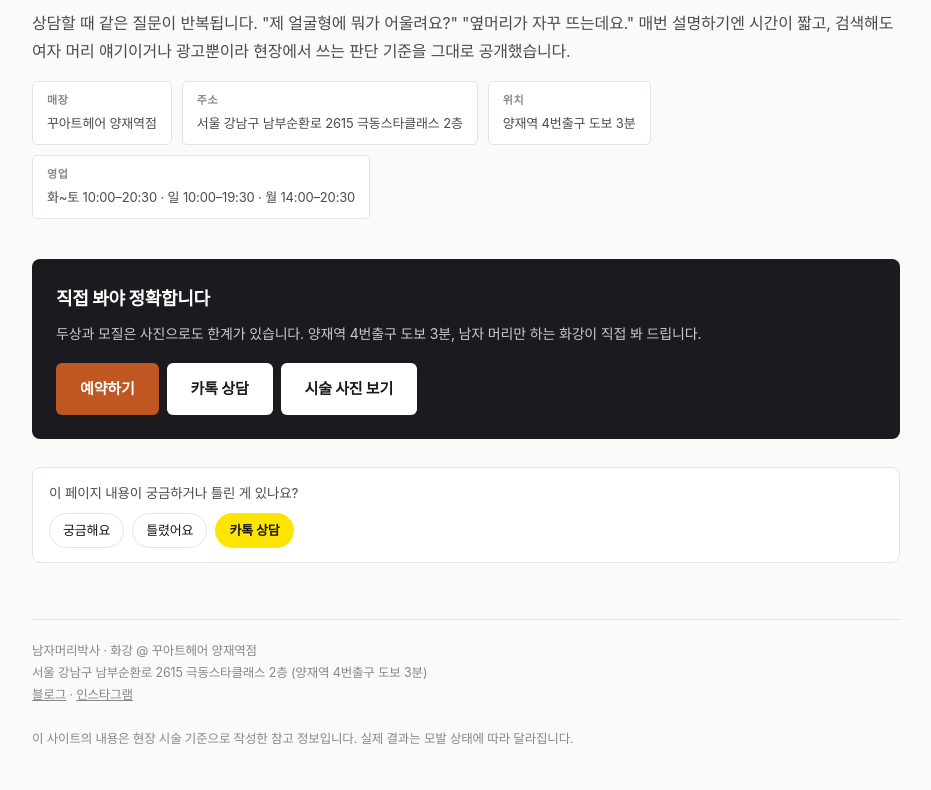
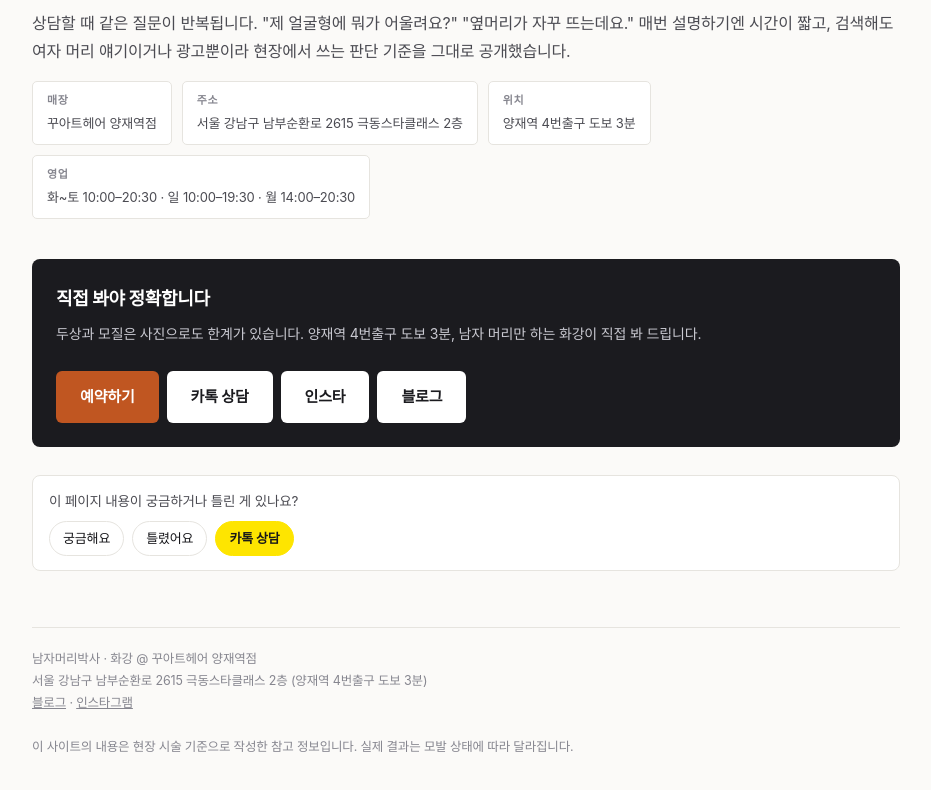
Before and after one commit to Hwakang-png/Hwakang-png.github.io, a plain HTML site: page index.html in a window 1280 px wide. Shown: the part 1907-2697 px from the top of the page, without its empty margins (174-1105 px from the left). Drawn offline with Linux system fonts and the light colour scheme.

Commit message:
예약 칸 버튼: 예약·카톡 상담·인스타·(유튜브)·블로그
Co-Authored-By: Claude Opus 5.5 <noreply@anthropic.com>
Claude-Session: https://claude.ai/code/session_01QbT3qydeax4QziuFmZkdDa

```diff
--- a/index.html
+++ b/index.html
@@ -54,7 +54,7 @@ th{font-size:11.5px;letter-spacing:.06em;color:var(--ink3);font-weight:700;borde
 .cta{background:var(--dk);color:#fff;border-radius:8px;padding:24px;margin:40px 0 0}
 .cta h3{color:#fff;margin:0 0 8px;font-size:18px;border:0;padding:0}.cta p{color:#c9c9d1;font-size:14px;margin:0 0 16px}
 .btn{display:inline-block;background:var(--ac);color:#fff!important;text-decoration:none;font-weight:700;padding:13px 24px;border-radius:6px;font-size:15px}
-.btn.g{background:#fff;color:#1b1b1f!important;margin-left:8px}
+.btn.g{background:#fff;color:#1b1b1f!important;margin-left:8px;margin-top:8px}
 .grid{display:grid;grid-template-columns:repeat(auto-fill,minmax(190px,1fr));gap:10px;margin:16px 0}
 .cardl{display:block;background:var(--card);border:1px solid var(--line);border-radius:6px;padding:13px 15px;text-decoration:none;color:inherit;min-width:0}
 .cardl:hover{border-color:var(--ac)}.cardl .n{font-weight:700;letter-spacing:-.02em;color:var(--ink)}
@@ -128,7 +128,8 @@ const ALL={};S.forEach(x=>ALL[x.id]={k:'s',x});T.forEach(x=>ALL[x.id]={k:'t',x})
 const esc=s=>String(s==null?'':s).replace(/[&<>"]/g,c=>({'&':'&amp;','<':'&lt;','>':'&gt;','"':'&quot;'}[c]));
 const link=id=>{const a=ALL[id];return a?'<a class="cardl" href="#'+a.k+'_'+id+'"><span class="n">'+esc(a.x.n)+'</span></a>':''};
 const app=document.getElementById('app');
-const CTA='<div class="cta"><h3>직접 봐야 정확합니다</h3><p>두상과 모질은 사진으로도 한계가 있습니다. 양재역 4번출구 도보 3분, 남자 머리만 하는 화강이 직접 봐 드립니다.</p><a class="btn" href="'+RESV+'">예약하기</a><a class="btn g" href="http://pf.kakao.com/_xlcnvX/chat" target="_blank" rel="noopener">카톡 상담</a><a class="btn g" href="https://blog.naver.com/ohbj1111">시술 사진 보기</a></div>';
+const YT='';
+const CTA='<div class="cta"><h3>직접 봐야 정확합니다</h3><p>두상과 모질은 사진으로도 한계가 있습니다. 양재역 4번출구 도보 3분, 남자 머리만 하는 화강이 직접 봐 드립니다.</p><a class="btn" href="'+RESV+'">예약하기</a><a class="btn g" href="http://pf.kakao.com/_xlcnvX/chat" target="_blank" rel="noopener">카톡 상담</a><a class="btn g" href="https://instagram.com/qquart_hwakang" target="_blank" rel="noopener">인스타</a>'+(YT?'<a class="btn g" href="'+YT+'" target="_blank" rel="noopener">유튜브</a>':'')+'<a class="btn g" href="https://blog.naver.com/ohbj1111" target="_blank" rel="noopener">블로그</a></div>';
 const KAKAO='http://pf.kakao.com/_xlcnvX/chat';
 const FORM='https://docs.google.com/forms/d/e/1FAIpQLSfzxKgujMF-THdLPzayYs5qCYlthOUVSnEpKEnwEASXmBqEpA/viewform?usp=pp_url';
 const FB=pn=>{const u=t=>FORM+'&entry.582479839='+encodeURIComponent(t)+'&entry.1647552294='+encodeURIComponent(pn);return '<div class="fb"><span>이 페이지 내용이 궁금하거나 틀린 게 있나요?</span><a href="'+u('궁금해요')+'" target="_blank" rel="noopener">궁금해요</a><a href="'+u('틀렸어요')+'" target="_blank" rel="noopener">틀렸어요</a><a class="k" href="'+KAKAO+'" target="_blank" rel="noopener">카톡 상담</a></div>'};
```
